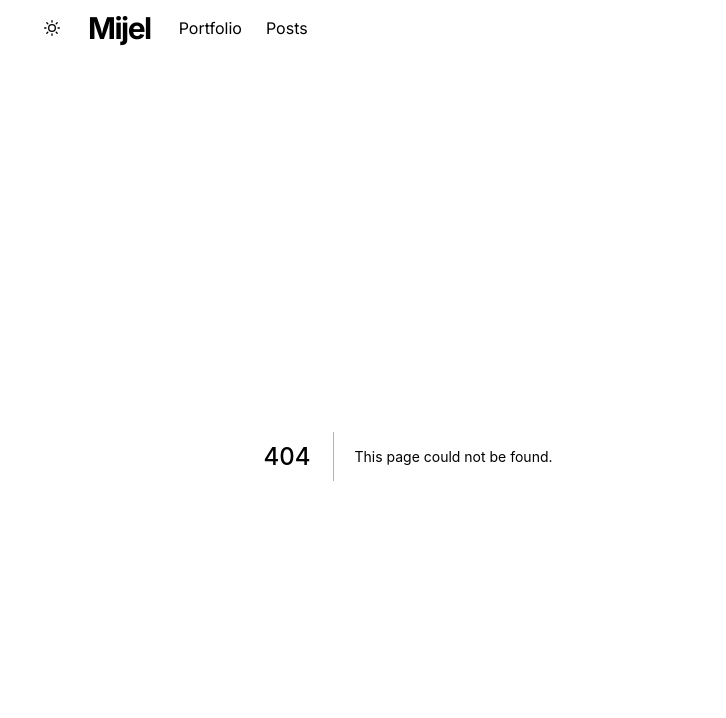
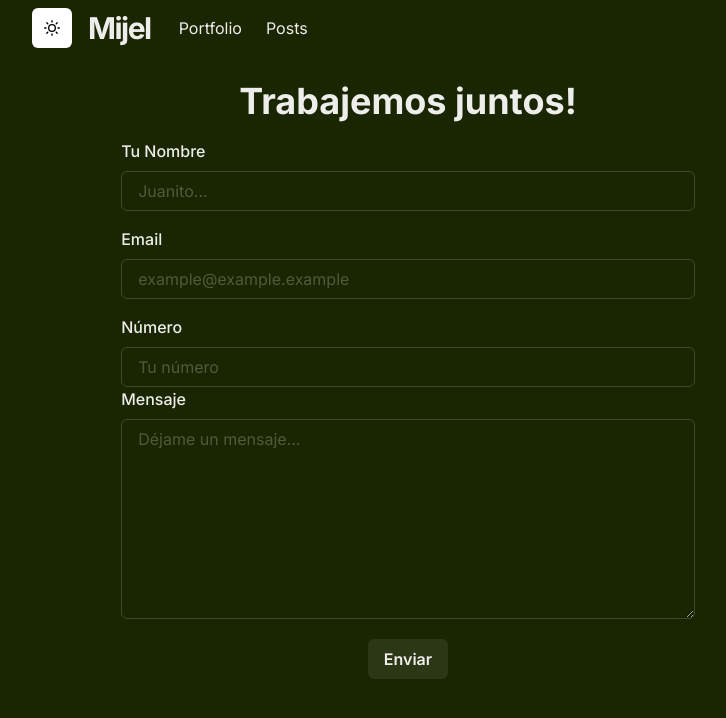
Before and after one commit to mijel861999/mijel-website, a Next.js app: page /textMe in a window 1280 px wide. Before the commit this address had no page. Shown: the top 718 px of the page, without its empty margins (232-958 px from the left). Built offline with nearby package versions, Linux system fonts and the light colour scheme.

Commit message:
Agregando formulario de contacto

```diff
--- a/package.json
+++ b/package.json
@@ -17,6 +17,7 @@
     "@chakra-ui/react": "^2.2.4",
     "@emotion/react": "^11.9.3",
     "@emotion/styled": "^11.9.3",
+    "file-saver": "^2.0.5",
     "framer-motion": "^6.5.1",
     "next": "^12.2.3",
     "react": "^18.2.0",
--- a/pages/index.js
+++ b/pages/index.js
@@ -1,5 +1,6 @@
 import { Image, Icon, Container, Button, Heading, Box, useColorModeValue, SimpleGrid, Link } from '@chakra-ui/react'
 import { motion } from 'framer-motion'
+import NextLink from 'next/link'
 import CarouselWorks from '../components/carousel-works'
 import PostWorkCard from '../components/post-work-card'
 import {
@@ -9,6 +10,7 @@ import {
 } from 'react-icons/io5'
 
 const Page = () => {
+
 	return (
 		<Container mt={4}>
 			 <motion.div
@@ -52,6 +54,7 @@ const Page = () => {
 			</Box>
 
 			<Box m={5} textAlign='center'>
+				<Link href='https://drive.google.com/file/d/17N-jydmGStG1Xr4_Nn9ybGM0fxesG9qd/view?usp=sharing' isExternal>
 					<Button
 						bg={useColorModeValue('#214d34', '#7e1b24')}
 						color={useColorModeValue('gray.200', 'gray.50')}
@@ -59,6 +62,8 @@ const Page = () => {
 					>
 						Descarga mi C.V
 					</Button>
+				</Link>
+				<NextLink href='/textMe'>
 					<Link
 						m={2}
 						fontWeight='bold'
@@ -69,6 +74,7 @@ const Page = () => {
 							Trabaja conmigo
 						</Button>
 					</Link>
+				</NextLink>
 			</Box>
 
 			<SimpleGrid w='100%'  alignItems='center' justify='center' textAlign='center' columns={[1, 1, 2]} gap={10}>
--- /dev/null
+++ b/pages/textMe.js
@@ -0,0 +1,27 @@
+import React from 'react'
+import { Container, FormControl, FormLabel, Input, Heading, Textarea, Button } from '@chakra-ui/react'
+
+const TextMe = () => {
+	return (
+		<Container mt={6}>
+				<Heading align='center'>Trabajemos juntos!</Heading>
+				<FormControl mt={4} align='center'>
+					<form action='mailto:mijel.dev@gmail.com' method='POST'>
+						<FormLabel>Tu Nombre</FormLabel>
+						<Input type='text' name='name' placeholder='Juanito...' />
+						<FormLabel mt={4}>Email</FormLabel>
+						<Input type='email' name='email' placeholder='example@example.example' />
+						<FormLabel mt={4}>Número</FormLabel>
+						<Input type='number' name='phone' placeholder='Tu número' />
+						<FormLabel>Mensaje</FormLabel>
+						<Textarea type='text' name='message' placeholder='Déjame un mensaje...' h='200px' />
+						<button>
+							<Button m={5}>Enviar</Button>
+						</button>
+					</form>
+				</FormControl>
+		</Container>
+	)
+}
+
+export default TextMe
```
Also changed, not shown: 1 other file (tests, documents, lock files or other folders). Lines whose indentation alone changed are shown as unchanged.
